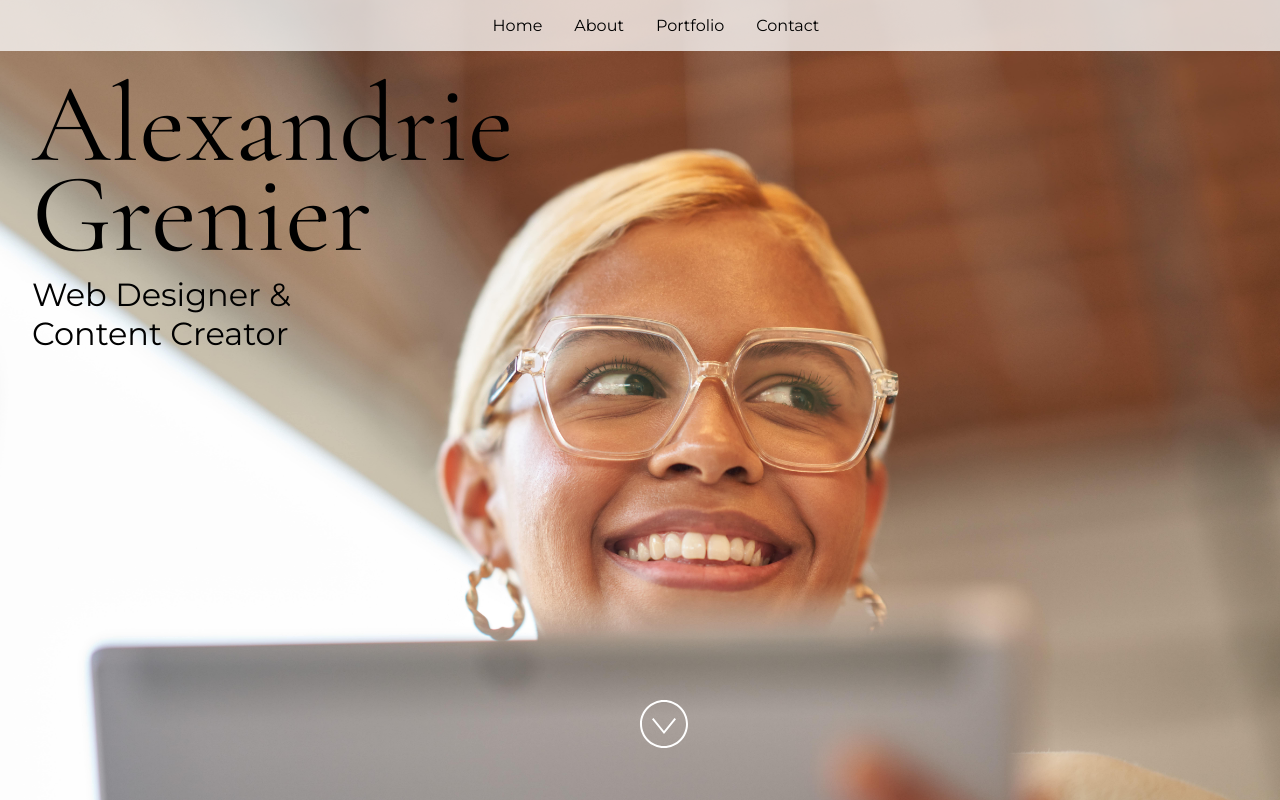
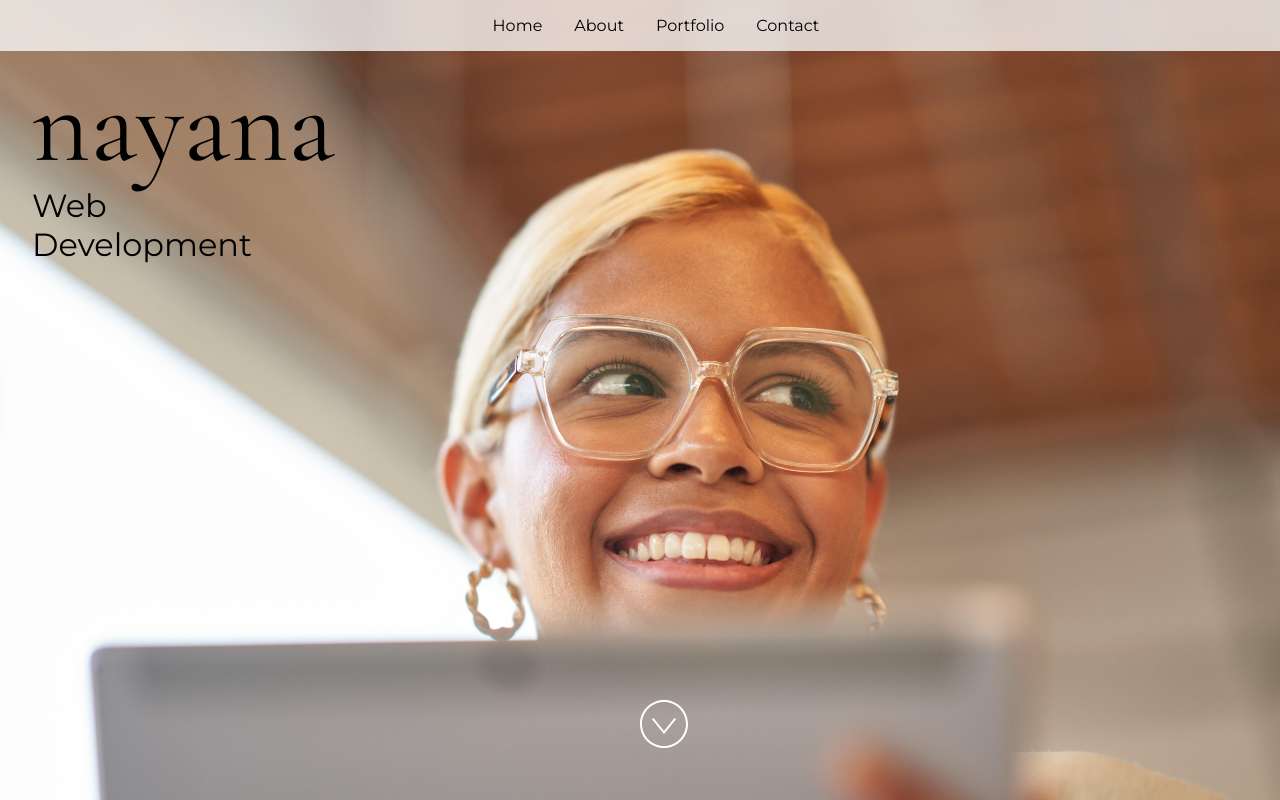
Before and after one commit to nayana0099/my_repo, a React (Vite) app: page / in a window 1280 px wide. Built offline with nearby package versions, Linux system fonts and the light colour scheme.

Commit message:
new changes

```diff
--- a/package.json
+++ b/package.json
@@ -3,11 +3,11 @@
   "version": "1.0.0",
   "description": "Educator JS Codespace Template",
   "source": "src/index.html",
-  "homepage": "https://github.com/microsoft/codespaces-teaching-template-js#readme",
+  "homepage": "https://nayana0099.github.io/my_repo",
   "scripts": {
     "start": "parcel",
     "build": "parcel build",
-    "build-gh": "parcel build --public-url 'https://{github-username}.github.io/{repo-name}'",
+    "build-gh": "parcel build --public-url 'https://nayana0099.github.io/my_repo'",
     "predeploy": "npm run build-gh",
     "deploy": "gh-pages -d dist"
   },
--- a/src/App.jsx
+++ b/src/App.jsx
@@ -24,9 +24,9 @@ import "./styles.css";
  * If you don't have one of the social sites listed, leave it as an empty string.
  */
 const siteProps = {
-  name: "Alexandrie Grenier",
-  title: "Web Designer & Content Creator",
-  email: "alex@example.com",
+  name: "nayana",
+  title: "Web Development",
+  email: "nayana@example.com",
   gitHub: "microsoft",
   instagram: "microsoft",
   linkedIn: "satyanadella",
```
